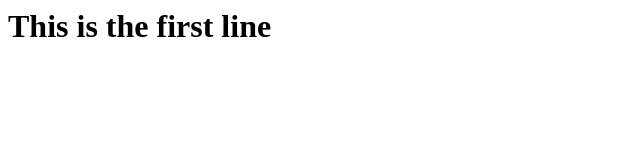
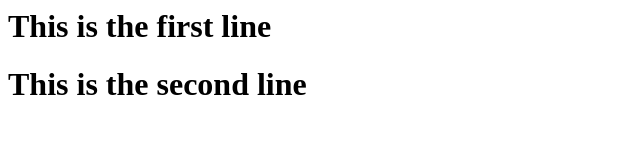
Before and after one commit to abhihegde11/Demo_Repo, a plain HTML site: page index.html in a window 1280 px wide. Shown: the whole page, without its empty margins (0-640 px from the left). Drawn offline with Linux system fonts and the light colour scheme.

Commit message:
Update index.html

```diff
--- a/index.html
+++ b/index.html
@@ -1 +1,2 @@
 <h1> This is the first line </h1>
+<h1> This is the second line </h2>
```
